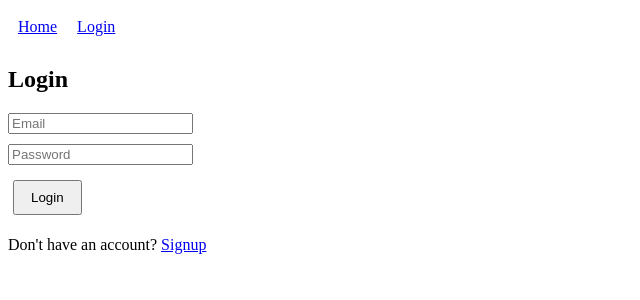
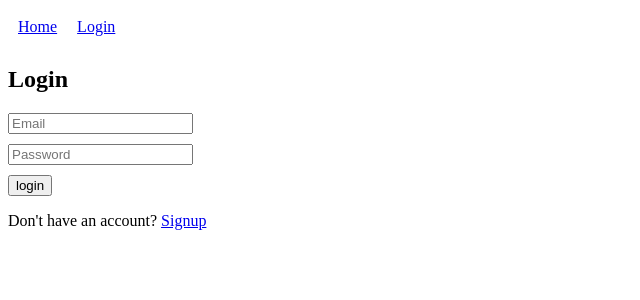
Before and after one commit to dhyanprajapati57/post-managment, a React (Vite) app: page /login in a window 1280 px wide. Shown: the top 300 px of the page, without its empty margins (0-640 px from the left). Built offline with nearby package versions, Linux system fonts and the light colour scheme.

Commit message:
feat: initial commit

```diff
--- a/package.json
+++ b/package.json
@@ -11,6 +11,7 @@
   },
   "dependencies": {
     "@fontsource-variable/geist": "^5.2.8",
+    "@fontsource-variable/inter": "^5.2.8",
     "@hookform/resolvers": "^5.2.2",
     "@reduxjs/toolkit": "^2.11.2",
     "axios": "^1.13.6",
--- a/src/index.css
+++ b/src/index.css
@@ -1,6 +1,7 @@
 @import "tw-animate-css";
 @import "shadcn/tailwind.css";
 @import "@fontsource-variable/geist";
+@import "@fontsource-variable/inter";
 @tailwind base;
 @tailwind components;
 @tailwind utilities;body {
@@ -114,7 +115,7 @@ button {
     --sidebar-ring: oklch(0.556 0 0);
   }
   .theme {
-    --font-sans: 'Geist Variable', sans-serif;
+    --font-sans: 'Inter Variable', sans-serif;
   }
   * {
     @apply border-border outline-ring/50;
--- a/src/pages/login.tsx
+++ b/src/pages/login.tsx
@@ -5,7 +5,7 @@ import { useForm } from "react-hook-form";
 import { zodResolver } from "@hookform/resolvers/zod";
 
 import InputField from "../components/commencomponents/inputfaild";
-import Button from "../components/commencomponents/button";
+import { Button } from "../components/ui/button";
 
 import { loginSchema, type LoginForm } from "../utils/schemas/loginschema";
 
@@ -77,8 +77,7 @@ const Login = () => {
           error={errors.password}
         />
 
-        <Button label="Login" />
-
+            <Button>login</Button>
       </form>
 
       <p>
```
Also changed, not shown: 2 other files (tests, documents, lock files or other folders).
